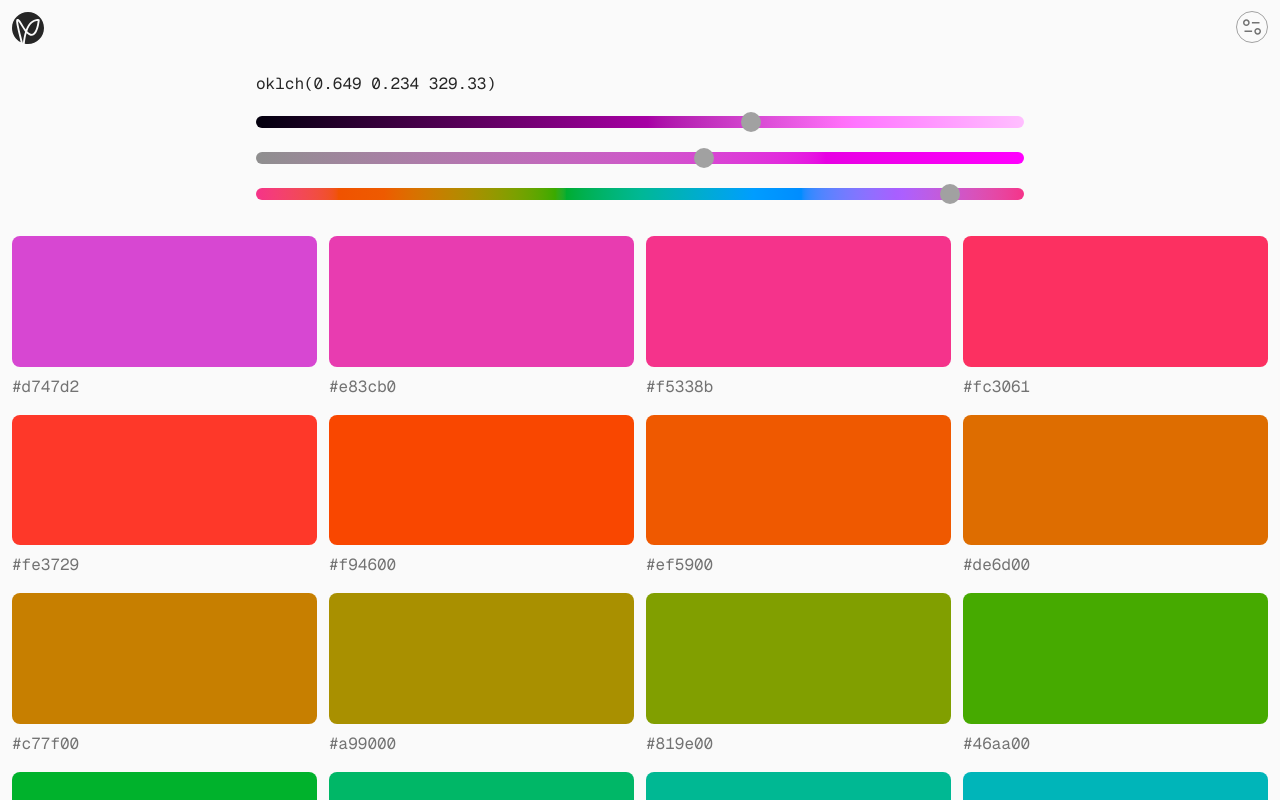
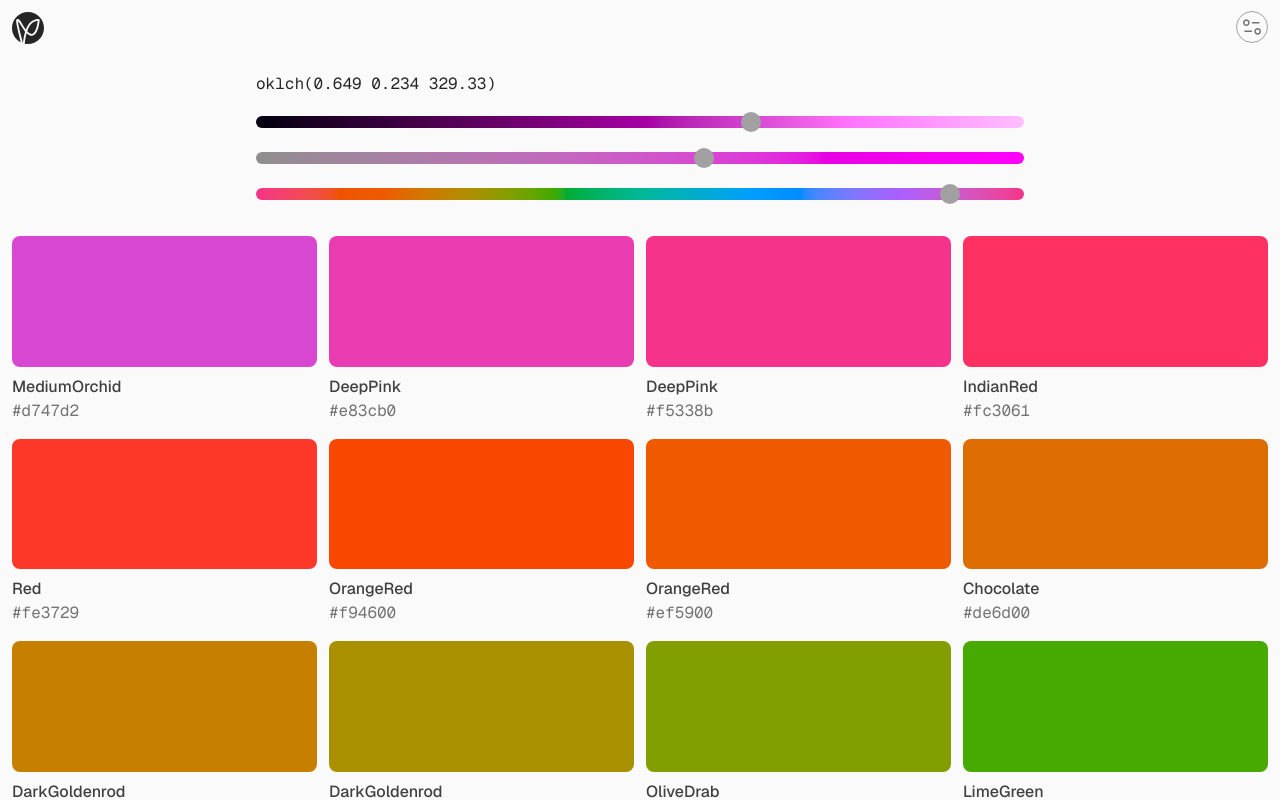
Before and after one commit to r-sp/priest, a Next.js app: page /color in a window 1280 px wide. Shown: the top 800 px of the page. Built offline with nearby package versions, Linux system fonts and the light colour scheme.

Commit message:
add color name

```diff
--- a/src/components/color/detail.tsx
+++ b/src/components/color/detail.tsx
@@ -8,6 +8,7 @@ import {
   isReadable,
   isValidHex,
 } from "~/lib/color";
+import { findColor, nearestColor } from "~/lib/web-colors";
 import { useState } from "react";
 import { useParams } from "next/navigation";
 import { useColorStore } from "./provider";
@@ -29,6 +30,8 @@ export default function ColorDetail() {
   const colorLch = lch.css;
   const colorOklab = oklab.css;
   const colorOklch = oklch.css;
+
+  const colorName = findColor(nearestColor(colorHex) || "black");
 
   const check = rgb.color;
   const colorBrightness = brightness(check);
@@ -100,9 +103,12 @@ export default function ColorDetail() {
         >
           <span style={{ backgroundColor: colorRgb }}></span>
         </Link>
-        <h1 className="mt-4">
+        <h1 className="mt-4 text-3xl font-medium text-neutral-800 dark:text-neutral-200">
+          <span>{colorName}</span>
+        </h1>
+        <p className="mt-4">
           <code>{colorHex}</code>
-        </h1>
+        </p>
         <p>
           <code>{colorRgb}</code>
         </p>
@@ -128,7 +134,7 @@ export default function ColorDetail() {
         <p>Luminance: {colorLuminance}</p>
         <button
           aria-label={`change contrast background color to ${isDark ? "white" : "black"}`}
-          className="mt-4 text-neutral-800 dark:text-neutral-200"
+          className="mt-4 font-medium text-neutral-700 dark:text-neutral-300"
           onClick={() => setIsDark(!isDark)}
         >
           {`Color on ${isDark ? "Black" : "White"}`}
--- a/src/components/ui/color.tsx
+++ b/src/components/ui/color.tsx
@@ -3,6 +3,7 @@
 import { useColorStore } from "../color/provider";
 import { formatOklch, formatHex, parseColor } from "~/lib/color";
 import { limiter, multiplier } from "~/lib/utils";
+import { findColor, nearestColor } from "~/lib/web-colors";
 import { ColorInput } from "../color";
 import Link from "next/link";
 
@@ -14,10 +15,12 @@ export default function Color() {
 
   const hueShift = (angle: number[]) =>
     angle.map((deg) => {
-      const _oklch = { ...oklch.color, h: deg };
+      const colorOklch = { ...oklch.color, h: deg };
+      const colorHex = parse.hex({ mode: "oklch", ...colorOklch });
       return {
-        css: formatOklch(_oklch),
-        hex: parse.hex({ mode: "oklch", ..._oklch }),
+        css: formatOklch(colorOklch),
+        hex: colorHex,
+        slug: findColor(nearestColor(colorHex) || "black"),
       };
     });
 
@@ -191,10 +194,15 @@ export default function Color() {
             className="grid gap-2 rounded-lg"
             key={index}
           >
-            <div className="frame rounded-lg">
+            <div role="presentation" className="frame inline-grid rounded-lg">
               <span style={{ backgroundColor: color.css }}></span>
             </div>
-            <code>{color.hex}</code>
+            <p className="inline-grid">
+              <span className="text-base font-medium text-neutral-700 dark:text-neutral-300">
+                {color.slug}
+              </span>
+              <code>{color.hex}</code>
+            </p>
           </Link>
         ))}
       </section>
```
